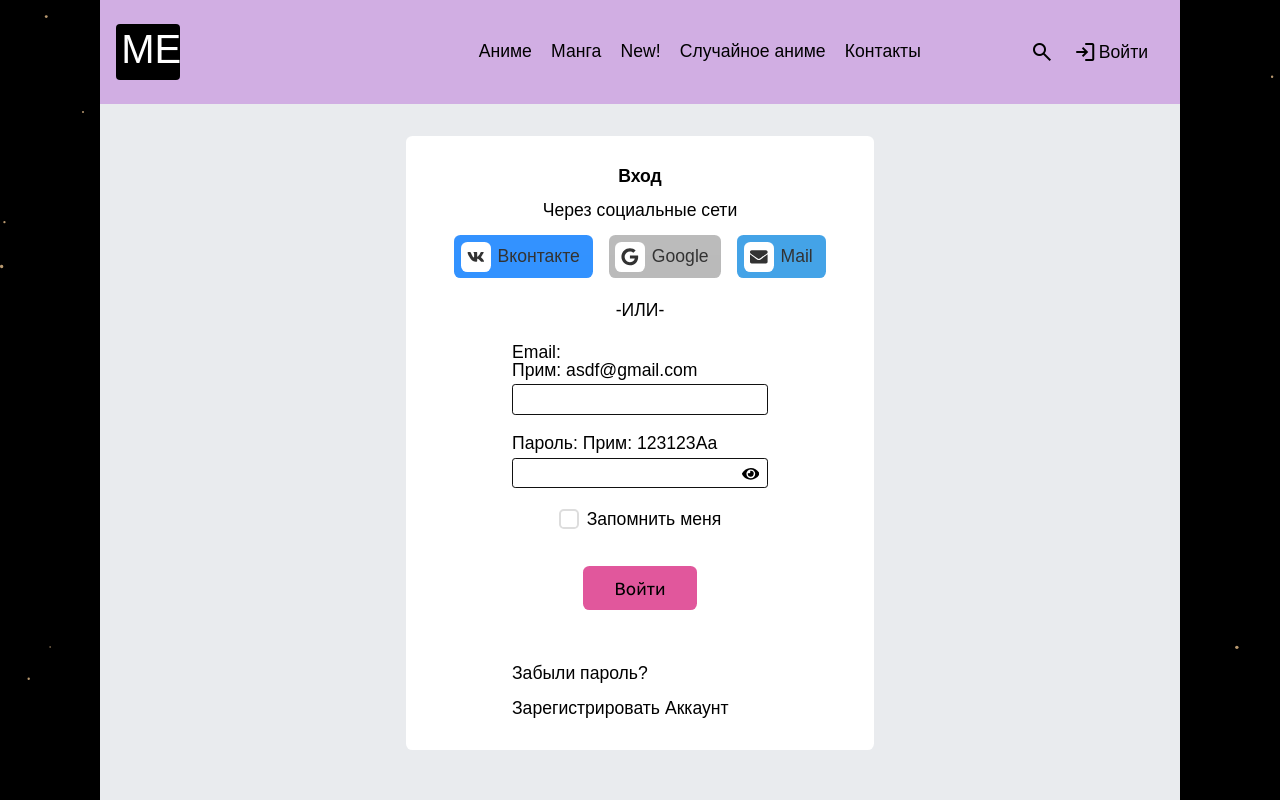
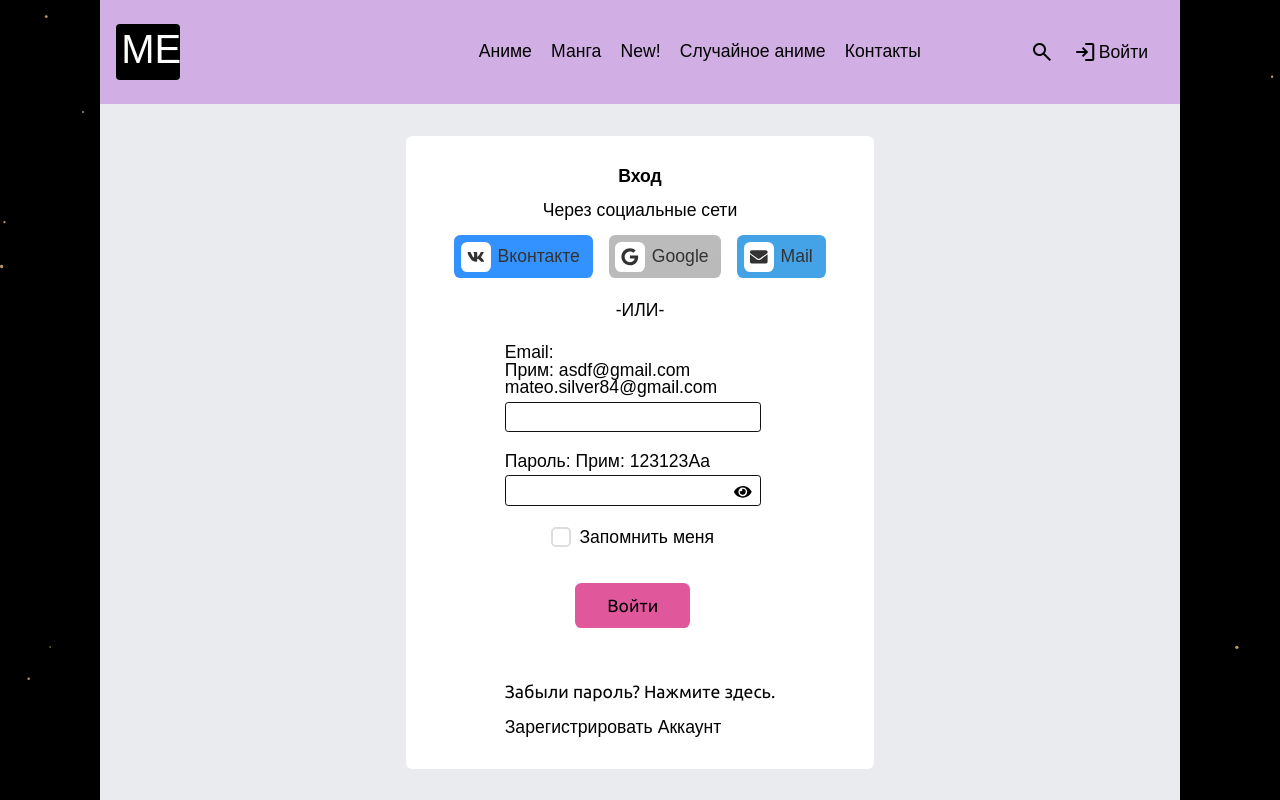
Before and after one commit to SeddiMK/AnimeSite, a React (Create React App) app: page /login in a window 1280 px wide. Built offline with nearby package versions, Linux system fonts and the light colour scheme; no server answers; a web font is replaced by a local one.

Commit message:
reset-pwd_reg-in-cabinet

```diff
--- a/src/components/formMain/FormMain.jsx
+++ b/src/components/formMain/FormMain.jsx
@@ -16,7 +16,7 @@ const FormMain = ({
   let newDelArr = [];
   let formText = React.createRef();
   // =========noActivBtn== disabled={noActivBtn} =========================
-  let noActivBtn = false;
+  let noActivBtn = false; //!!!!!!!!!!!!!!!!!!!!!!!!!!
 
   const formRef = useRef(null);
   const inpMail = useRef(null);
--- a/src/containers/InputFormRegistration/InputFormRegistration.tsx
+++ b/src/containers/InputFormRegistration/InputFormRegistration.tsx
@@ -26,10 +26,15 @@ import { strict } from 'assert';
 
 interface FormProps {
   title: string;
+  setEmailHadle: React.Dispatch<React.SetStateAction<string>>;
   handleClick: (email: string, password: string) => void;
 }
 
-const InputFormRegistration: FC<FormProps> = ({ title, handleClick }) => {
+const InputFormRegistration: FC<FormProps> = ({
+  title,
+  setEmailHadle,
+  handleClick,
+}) => {
   const inpPassRef = useRef(null);
   const [valInpLog, setValInpLog] = useState('');
   const [valInpPass, setValInpPass] = useState('');
@@ -46,27 +51,6 @@ const InputFormRegistration: FC<FormProps> = ({ title, handleClick }) => {
     ref: checkboxAnimationRef,
   });
   const [checkmarkLength, setCheckmarkLength] = useState<number | null>(null);
-
-  const checkmarkAnimationStyle: {
-    x: SpringValue<number | null>;
-  } = useSpring({
-    x: isChecked ? 0 : checkmarkLength,
-    config: config.gentle,
-    ref: checkmarkAnimationRef,
-  });
-  useChain(
-    isChecked
-      ? [checkboxAnimationRef, checkmarkAnimationRef]
-      : [checkmarkAnimationRef, checkboxAnimationRef],
-    [0, 0.1] // -> delay by 0.1 seconds
-  );
-
-  const changeInpValLogin = (e) => {
-    // console.log(e.current, 'e.current');
-  };
-  const changeInpValPass = (e) => {
-    // console.log(e.current, 'e.current');
-  };
 
   // validation ------------------------------------------------------------
   const emailRef = useRef(null);
@@ -90,15 +74,38 @@ const InputFormRegistration: FC<FormProps> = ({ title, handleClick }) => {
   const [errMsg, setErrMsg] = useState('');
   const [success, setSuccess] = useState(false);
 
+  // check box animation -----------------------------------------
+  const checkmarkAnimationStyle: {
+    x: SpringValue<number | null>;
+  } = useSpring({
+    x: isChecked ? 0 : checkmarkLength,
+    config: config.gentle,
+    ref: checkmarkAnimationRef,
+  });
+  useChain(
+    isChecked
+      ? [checkboxAnimationRef, checkmarkAnimationRef]
+      : [checkmarkAnimationRef, checkboxAnimationRef],
+    [0, 0.1] // -> delay by 0.1 seconds
+  );
+  // ---------------------------------------------------------------
+  const changeInpValLogin = (e) => {
+    // console.log(e.current, 'e.current');
+  };
+  const changeInpValPass = (e) => {
+    // console.log(e.current, 'e.current');
+  };
+
   useEffect(() => {
     // userRef.current.focus(); //!!!!!!!!!!!!!!!!!!!!!!!!!!!!!!
   }, []);
 
-  // user name
+  // email
   useEffect(() => {
     setValidEmail(EMAIL_REGEX.test(email));
     // setValidUser(USER_REGEX.test(user));
-  }, [email]);
+    if (validEmail && email) setEmailHadle(email);
+  }, [email, setEmailHadle, validEmail]);
 
   // password
   useEffect(() => {
@@ -133,6 +140,8 @@ const InputFormRegistration: FC<FormProps> = ({ title, handleClick }) => {
           <label className="form-group__login" htmlFor="username">
             Email: <br />
             Прим: asdf@gmail.com
+            <br />
+            mateo.silver84@gmail.com
             {validEmail && email ? (
               <span className="form-group__icon check">
                 <FaCheck />
--- a/src/hooks/useAuth.ts
+++ b/src/hooks/useAuth.ts
@@ -8,7 +8,7 @@ export function useAuth() {
   );
 
   return {
-    isAuth: !!email,
+    isAuth: !!id,
     email,
     token,
     id,
--- a/src/pages/login/Login.tsx
+++ b/src/pages/login/Login.tsx
@@ -1,5 +1,5 @@
 import './Login.scss';
-import React, { useEffect } from 'react';
+import React, { useEffect, MouseEvent, useState } from 'react';
 import { useSelector } from 'react-redux';
 import { Form, Link, useNavigate } from 'react-router-dom';
 
@@ -10,6 +10,9 @@ import {
   signInWithEmailAndPassword,
   setPersistence,
   browserSessionPersistence,
+  sendPasswordResetEmail,
+  fetchSignInMethodsForEmail,
+  verifyBeforeUpdateEmail,
 } from 'firebase/auth';
 
 //store
@@ -20,82 +23,27 @@ import { fetchUserList } from '../../store/userSlice';
 import InputFormRegistration from '../../containers/InputFormRegistration/InputFormRegistration';
 import LinksSocialRegistration from '../../components/linksSocialRegistration/LinksSocialRegistration';
 
+import { useAuth } from '../../hooks/useAuth';
+
 const Login = () => {
   const dispatch = useAppDispatch();
   const navigate = useNavigate();
+  const auth = getAuth();
+  auth.useDeviceLanguage(); // определение языка девайса
 
+  const [emailHadle, setEmailHadle] = useState('');
+  const [sendEmailReset, setSendEmailReset] = useState(false);
+  const [notFaundEmail, setNotFaundEmail] = useState(false);
+
+  const { isAuth, email, id } = useAuth();
   // handleLogin -----------------------------------------------------------
   const handleLogin = (email: string, password: string) => {
-    const auth = getAuth();
+    setEmailHadle(email);
 
-    // Define a function for signing in with email and password
-    // const signinWithEmailAndPassword = async (
-    //   email,
-    //   password,
-    //   rememberMe = false
-    // ) => {
-    //   // Determine the persistence type based on the 'rememberMe' option
-    //   const persistence = rememberMe
-    //     ? firebase.auth.Auth.Persistence.LOCAL
-    //     : firebase.auth.Auth.Persistence.SESSION;
-
-    //   // Set the persistence for the user's session
-    //   await firebase.auth().setPersistence(persistence);
-
-    //   // Sign in with the provided email and password
-    //   return firebase.auth().signInWithEmailAndPassword(email, password);
-    // };
-
-    // =========================================================================
-    // signInWithEmailAndPassword(auth, email, password)
-    //   .then(({ user }) => {
-    //     console.log(user);
-
-    //     // firebase.auth.Auth.Persistence.LOCAL;
-    //     console.log(
-    //       user.auth.Auth.Persistence.LOCAL,
-    //       'firebase.auth.Auth.Persistence.LOCAL'
-    //     );
-
-    //     // firebase.auth().setPersistence(this.remember.checked ? fireauth.Auth.Persistence.LOCAL : fireauth.Auth.Persistence.SESSION)
-    //     // firebase.auth.Auth.Persistence.LOCAL
-
-    //     // const user = FirebaseAuth.getInstance().getCurrentUser();
-    //     // if (user != null) {
-    //     //     // Показываем данные
-    //     // } else {
-    //     //     // Отправляем на авторизацию
-    //     // }
-
-    //     dispatch(
-    //       setUser({
-    //         email: user.email,
-    //         token: user.refreshToken,
-    //         id: user.uid,
-    //       })
-    //     );
-    //     navigate(`/user:${user.uid}`);
-    //   })
-    //   .catch((error) => {
-    //     const errorCode = error.code;
-    //     const errorMessage = error.message;
-    //     console.log(errorCode, errorMessage);
-    //     if (email && password) alert('Такого пользователя не существует!');
-    //   });
-    // --------------------------------------------------------------------------
     setPersistence(auth, browserSessionPersistence).then(() => {
-      // Existing and future Auth states are now persisted in the current
-      // session only. Closing the window would clear any existing state even
-      // if a user forgets to sign out.
-      // ...
-      // New sign-in will be persisted with session persistence.
       return signInWithEmailAndPassword(auth, email, password)
         .then(({ user }) => {
           console.log(user);
-
-          // firebase.auth().setPersistence(this.remember.checked ? fireauth.Auth.Persistence.LOCAL : fireauth.Auth.Persistence.SESSION)
-          // firebase.auth.Auth.Persistence.LOCAL
-
           dispatch(
             setUser({
               email: user.email,
@@ -105,6 +53,7 @@ const Login = () => {
           );
           navigate(`user/id:${user.uid}`);
         })
+
         .catch((error) => {
           const errorCode = error.code;
           const errorMessage = error.message;
@@ -112,6 +61,54 @@ const Login = () => {
           if (email && password) alert('Такого пользователя не существует!');
         });
     });
+  };
+
+  // reset password ------------------------------------------------
+  const resetPassword = async () => {
+    try {
+      if (emailHadle) {
+        dispatch(
+          setUser({
+            email: emailHadle,
+          })
+        );
+        console.log(emailHadle);
+
+        await sendPasswordResetEmail(auth, emailHadle)
+          .then(() => {
+            console.log(auth, 'auth');
+
+            // password reset email sent successfully
+            if (auth.currentUser) setSendEmailReset(true);
+            // alert(
+            //   'Письмо с восстановдением пароля отправлено на вашу почту. Письмо может быть в папке спам.'
+            // );
+            // if (!isAuth) navigate(`resetPwd`);
+            // if (auth.currentUser === null) alert('Не можем найти ваш email. Зарегестрируйтесь.');
+            console.log(auth.currentUser, 'auth.currentUser');
+
+            if (auth.currentUser === null) setNotFaundEmail(true);
+          })
+          .catch((error) => {
+            // There was an error verifying the email
+            // Check the output of error.toString()
+            // This is where you may want to show a pop-up dialog
+            const errorCode = error.code;
+            const errorMessage = error.message;
+            if (errorCode === 'auth/email-already-in-use')
+              alert(
+                'Такой пользователь существует! Зайдите под своим email и пароль или восстановите пароль.'
+              );
+            console.log(errorCode, errorMessage);
+          });
+      } else {
+        alert(
+          'Введите email для сброса. Не праильный email для сброса пароля.'
+        );
+      }
+    } catch (error) {
+      console.log(error);
+    }
   };
 
   return (
@@ -123,10 +120,26 @@ const Login = () => {
           <span>-ИЛИ-</span>
         </div>
         <div className="lr-form__inp-form inp-form">
-          <InputFormRegistration title="Войти" handleClick={handleLogin} />
+          <InputFormRegistration
+            title="Войти"
+            handleClick={handleLogin}
+            setEmailHadle={setEmailHadle}
+          />
           <div className="form__input form-group"></div>
           <div className="form__pass-request form-group">
-            <Link to="/resetting">Забыли пароль?</Link>
+            <button className="btn-reset-pwd" onClick={() => resetPassword()}>
+              Забыли пароль? Нажмите здесь.
+            </button>{' '}
+            <div className="poopup-reset-pwd">
+              {sendEmailReset && (
+                <h3>
+                  Письмо с восстановлением пароля отправлено на указанную почту.
+                </h3>
+              )}
+              {notFaundEmail && (
+                <h3>Не можем найти ваш email. Зарегестрируйтесь.</h3>
+              )}{' '}
+            </div>
           </div>
           <div className="form__regisration-account">
             <div className="form__regisration-account-block">
--- a/src/pages/loginUserCabinet/LoginUserCabinet.tsx
+++ b/src/pages/loginUserCabinet/LoginUserCabinet.tsx
@@ -3,6 +3,8 @@ import React, { FC, useEffect, useState } from 'react';
 import { useParams, useNavigate } from 'react-router-dom';
 
 import { useAuth } from '../../hooks/useAuth';
+
+import { getAuth } from 'firebase/auth';
 
 //store -----------------------------------------------------------
 import { removeUser } from '../../store/userSlice';
@@ -14,23 +16,29 @@ import { useSelector } from 'react-redux';
 const LoginUserCabinet = () => {
   // const { id } = useParams();
   // console.log(id);
+  const auth = getAuth();
+  const user = auth.currentUser;
   const dispatch = useAppDispatch();
   const navigate = useNavigate();
 
+  console.log(auth, 'auth in logUserCab');
+  console.log(user?.displayName, 'user?.displayName in logUserCab');
+
   const [flagRenfer, setFlagRenfer] = useState(false);
-  const { isAuth, email } = useAuth();
-
-  console.log(isAuth, 'isAuth');
+  const { isAuth, email, id } = useAuth();
 
   useEffect(() => {
     if (isAuth) setFlagRenfer(isAuth);
   }, [isAuth]);
 
+  console.log(user, 'user');
+
   return (
     <>
       {isAuth && (
-        <section className="login-user-cabinet luc">
-          <h2>КАБИНЕТ sssssssssssssssssssssssssssss </h2>
+        <section className="login-user-cabinet user-cab">
+          <div className="user-cab__block-top">
+            <h2>Кабинет id:{id}</h2>
             <button
               className="btn logout-btn"
               onClick={() => {
@@ -39,6 +47,12 @@ const LoginUserCabinet = () => {
               }}>
               Выйти из кабинета <b>{email}</b>
             </button>
+          </div>
+          <div className="user-cab__block-avatar avatar-block">
+            <div className="avatar-block__image">
+              <img src="" alt="изображение автарки" className="img" />
+            </div>
+          </div>
         </section>
       )}
     </>
--- a/src/pages/regisration/Registration.tsx
+++ b/src/pages/regisration/Registration.tsx
@@ -27,7 +27,11 @@ import {
 } from 'react-spring';
 
 // firebase
-import { getAuth, createUserWithEmailAndPassword } from 'firebase/auth';
+import {
+  getAuth,
+  createUserWithEmailAndPassword,
+  sendEmailVerification,
+} from 'firebase/auth';
 
 // validation ------------------------------------------------------------
 import { PWD_REGEX, EMAIL_REGEX } from '../../containers/validation/Validation';
@@ -36,6 +40,8 @@ import { PWD_REGEX, EMAIL_REGEX } from '../../containers/validation/Validation';
 const Registration = () => {
   const dispatch = useAppDispatch();
   const navigate = useNavigate();
+
+  const [emailHadle, setEmailHadle] = useState('');
 
   const inpPassRef = useRef(null);
   const [valInpLog, setValInpLog] = useState('');
@@ -120,7 +126,6 @@ const Registration = () => {
       return;
     }
 
-    console.log(email, pwd);
     setSuccess(true);
   };
 
@@ -132,11 +137,10 @@ const Registration = () => {
   const handleRegister = (email: string, password: string) => {
     const auth = getAuth();
 
-    console.log(auth);
-
     createUserWithEmailAndPassword(auth, email, password)
       .then(({ user }) => {
         console.log(user);
+
         dispatch(
           setUser({
             email: user.email,
@@ -144,7 +148,14 @@ const Registration = () => {
             id: user.uid,
           })
         );
-        navigate(`/user:${user.uid}`);
+        // sendEmailVerification(auth.currentUser).then(() => {
+        //   // Email verification sent!
+        //   // ...
+        // });
+        // userCredential.user.sendEmailVerification();
+        // auth.signOut();
+        // alert('Email отправлен на вашу почту. Письмо может быть в папке спам.');
+        navigate(`../login/user/id:${user.uid}`);
       })
       .catch((error) => {
         const errorCode = error.code;
@@ -172,6 +183,7 @@ const Registration = () => {
         </section>
         <section className="lr-form__inp-form inp-form">
           <InputFormRegistration
+            setEmailHadle={setEmailHadle}
             title="Регистрация"
             handleClick={handleRegister}
           />
```
Also changed, not shown: src/app/Null.scss (+13 -0 lines), src/router/router.jsx (+12 -13 lines). Lines whose indentation alone changed are shown as unchanged.
